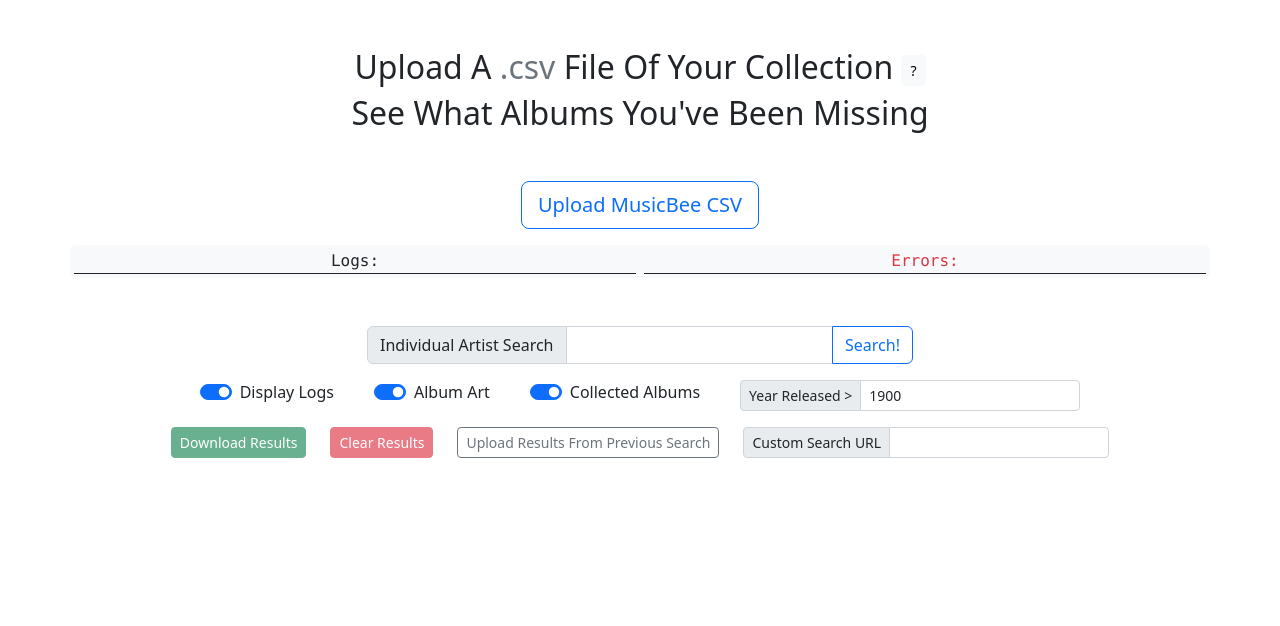
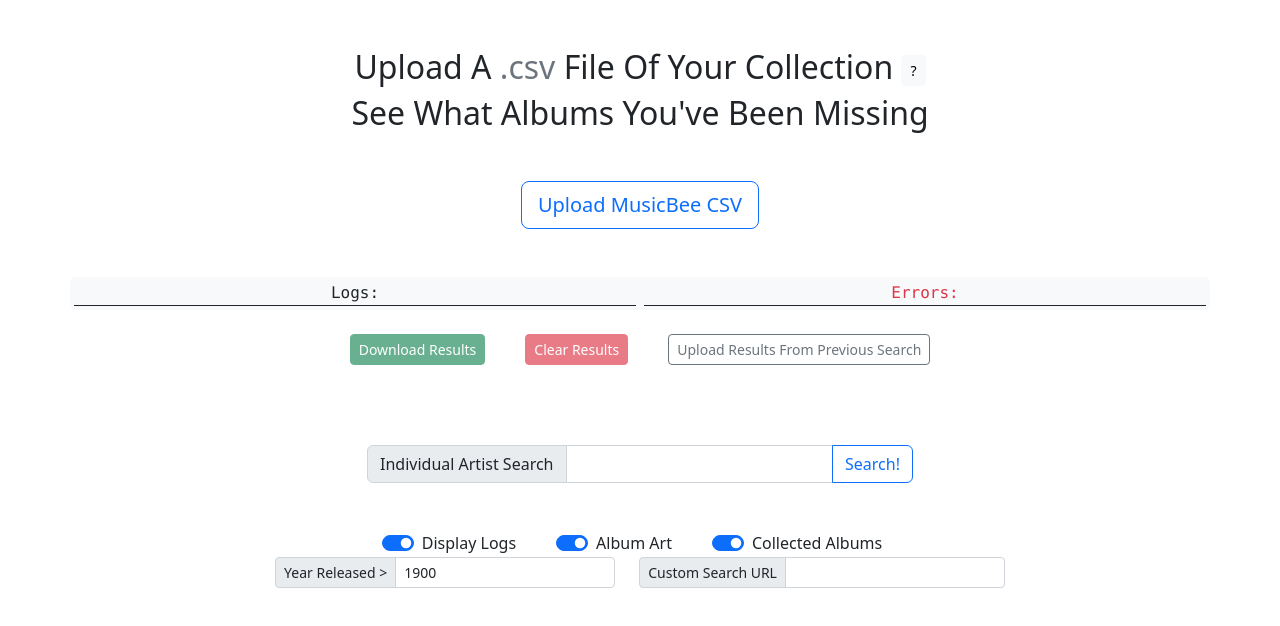
Before and after one commit to dave-ryan/find-new-releases, a Vue app: page / in a window 1280 px wide. Shown: the top 626 px of the page. Built offline with nearby package versions, Linux system fonts and the light colour scheme.

Commit message:
more styling changes

```diff
--- a/src/views/Home.vue
+++ b/src/views/Home.vue
@@ -20,7 +20,7 @@
           <h2>See What Albums You've Been Missing</h2>
         </div>
 
-        <div class="mb-3">
+        <div class="mb-5">
           <form>
             <label for="csvUpload" class="btn btn-lg btn-outline-primary">
               Upload MusicBee CSV
@@ -32,20 +32,22 @@
               accept=".csv"
               id="csvUpload"
             />
-            <span class="font-monospace" v-if="uploadedFileName.length > 0">
-              - {{ uploadedFileName }} -
-            </span>
+            <transition name="fade">
+              <span v-if="uploadedFileName.length > 0">
+                <span class="font-monospace"> - {{ uploadedFileName }} - </span>
                 <button
                   class="btn btn-primary btn-lg fw-bold"
                   @click="startDownload()"
-              :disabled="downloadStarted"
-              v-if="uploadedFileName.length > 0"
+                  :disabled="engineRunning || downloading"
                 >
                   Begin Download
                 </button>
+              </span>
+            </transition>
           </form>
         </div>
 
+        <div class="mb-5">
           <transition name="right">
             <div v-if="displayLogs" class="row mb-3">
               <div class="col-6 bg-light font-monospace p-1 rounded-start">
@@ -78,17 +80,64 @@
               </div>
             </div>
           </transition>
+          <div class="row justify-content-md-center">
+            <div class="col-md-auto">
+              <button
+                class="btn btn-sm btn-success m-2"
+                type="button"
+                @click="downloadCSV"
+                :disabled="
+                  engineRunning || downloading || computedFiltered.length < 1
+                "
+              >
+                Download Results
+              </button>
+            </div>
+            <div class="col-md-auto">
+              <button
+                class="btn btn-sm btn-danger m-2"
+                type="button"
+                @click="clearResults"
+                :disabled="
+                  engineRunning || downloading || computedFiltered.length < 1
+                "
+              >
+                Clear Results
+              </button>
+            </div>
+            <div class="col-md-auto">
+              <form>
+                <label
+                  for="previousSearchUpload"
+                  class="btn btn-sm btn-outline-secondary m-2"
+                >
+                  Upload Results From Previous Search
+                </label>
+                <input
+                  type="file"
+                  class="d-none input-group"
+                  @change="previousSearchUpload($event)"
+                  accept=".csv"
+                  id="previousSearchUpload"
+                  :disabled="engineRunning || downloading"
+                />
+              </form>
+            </div>
+          </div>
+        </div>
 
-        <div class="row mt-5 mb-3">
+        <br />
+
+        <div class="row mb-5">
           <div class="col"></div>
           <div class="col-xs-10 col-sm-8 col-lg-6">
-            <form @submit.prevent="discogsQuery(query.toLowerCase())">
-              <fieldset :disabled="downloadStarted">
+            <form @submit.prevent="discogsQuery(searchInput.toLowerCase())">
+              <fieldset :disabled="engineRunning || downloading">
                 <div class="input-group">
                   <span class="input-group-text">Individual Artist Search</span>
                   <input
                     type="text"
-                    v-model="query"
+                    v-model="searchInput"
                     class="form-control"
                     id="queryinput"
                     placeholder=""
@@ -102,13 +151,13 @@
           </div>
           <div class="col"></div>
         </div>
-      </div>
-    </div>
 
-    <div class="row justify-content-md-center mb-3">
+        <div class="row justify-content-md-center mt-5">
           <div class="col-md-auto">
             <div class="form-check form-switch form-check-inline">
-          <label class="form-check-label" for="logCheckbox">Display Logs</label>
+              <label class="form-check-label" for="logCheckbox"
+                >Display Logs</label
+              >
               <input
                 class="form-check-input"
                 type="checkbox"
@@ -121,7 +170,9 @@
           </div>
           <div class="col-md-auto">
             <div class="form-check form-switch form-check-inline">
-          <label class="form-check-label" for="albumcheckbox">Album Art</label>
+              <label class="form-check-label" for="albumcheckbox"
+                >Album Art</label
+              >
               <input
                 class="form-check-input"
                 type="checkbox"
@@ -147,6 +198,8 @@
               />
             </div>
           </div>
+        </div>
+        <div class="row justify-content-md-center mb-3">
           <div class="col-md-auto">
             <div class="input-group-sm input-group">
               <span class="input-group-text" id="basic-addon1"
@@ -161,46 +214,6 @@
               />
             </div>
           </div>
-    </div>
-
-    <div class="row justify-content-md-center mb-5">
-      <div class="col-md-auto">
-        <button
-          class="btn btn-sm btn-success"
-          type="button"
-          @click="downloadCSV"
-          :disabled="computedFiltered.length < 1"
-        >
-          Download Results
-        </button>
-      </div>
-      <div class="col-md-auto">
-        <button
-          class="btn btn-sm btn-danger"
-          type="button"
-          @click="clearResults"
-          :disabled="computedFiltered.length < 1"
-        >
-          Clear Results
-        </button>
-      </div>
-      <div class="col-md-auto">
-        <form>
-          <label
-            for="previousSearchUpload"
-            class="btn btn-sm btn-outline-secondary"
-          >
-            Upload Results From Previous Search
-          </label>
-          <input
-            type="file"
-            class="d-none input-group"
-            @change="previousSearchUpload($event)"
-            accept=".csv"
-            id="previousSearchUpload"
-          />
-        </form>
-      </div>
           <div class="col-md-auto">
             <div class="input-group-sm input-group">
               <span class="input-group-text">Custom Search URL</span>
@@ -210,6 +223,8 @@
                 class="form-control"
                 placeholder=""
               />
+            </div>
+          </div>
         </div>
       </div>
     </div>
@@ -225,8 +240,12 @@
                 <th scope="col">Album</th>
                 <th scope="col">Year</th>
                 <th scope="col">Id</th>
+                <transition name="fade">
                   <th scope="col" v-if="displayAlbums">Cover</th>
+                </transition>
+                <transition name="fade">
                   <th scope="col" v-if="customSearchUrl">Search Link</th>
+                </transition>
               </tr>
             </thead>
             <tbody class="table-group-divider align-middle">
@@ -255,6 +274,7 @@
                       >{{ album.id }}</a
                     >
                   </td>
+                  <transition name="fade">
                     <td v-if="displayAlbums">
                       <a
                         :href="
@@ -265,6 +285,8 @@
                         <img :src="album.thumb" alt="" class="album" />
                       </a>
                     </td>
+                  </transition>
+                  <transition name="fade">
                     <td v-if="customSearchUrl.length > 0">
                       <a
                         :href="
@@ -279,6 +301,7 @@
                         >Find It!</a
                       >
                     </td>
+                  </transition>
                 </tr>
               </template>
             </tbody>
@@ -358,18 +381,12 @@
   max-height: 300px;
   overflow-y: auto;
 }
-
-.left-enter-active {
-  transition: all 0.3s ease-out;
+.fade-enter-active,
+.fade-leave-active {
+  transition: all 0.7s ease-out;
 }
-
-.left-leave-active {
-  transition: all 0.5s cubic-bezier(1, 0.5, 0.8, 1);
-}
-
-.left-enter-from,
-.left-leave-to {
-  transform: translateX(-50px);
+.fade-enter-from,
+.fade-leave-to {
   opacity: 0;
 }
 
@@ -431,24 +448,24 @@ export default {
   data: function () {
     return {
       customSearchUrl: "",
-      query: "",
+      downloadedArtists: [],
+      downloading: false,
+      displayAlbums: true,
+      displayCollected: true,
+      displayLogs: true,
+      engineRunning: false,
       errors: [],
       errorsDiv: null,
+      filteredYear: 1900,
       logs: [],
       logsDiv: null,
-      downloadedArtists: [],
+      musicBeeFormula: "$Sum(<play count>, <album artist>)",
+      queryCount: 0,
+      readyToDownloadInfo: false,
+      searchInput: "",
       searchedArtists: [],
       uploadedFileName: "",
       uploadedAlbums: [],
-      downloadStarted: false,
-      downloadComplete: false,
-      displayAlbums: true,
-      displayCollected: true,
-      displayLogs: true,
-      readyToDownloadInfo: false,
-      queryCount: 0,
-      filteredYear: 1900,
-      musicBeeFormula: "$Sum(<play count>, <album artist>)",
     };
   },
   computed: {
@@ -463,6 +480,10 @@ export default {
         });
       });
     },
+  },
+  mounted() {
+    this.logsDiv = document.getElementById("logs-div");
+    this.errorsDiv = document.getElementById("errors-div");
   },
   methods: {
     snippedArtist(artistAlbumString) {
@@ -533,24 +554,22 @@ export default {
       }
     },
     startDownload() {
-      this.downloadStarted = true;
-      this.downloadComplete = false;
+      this.engineRunning = true;
       this.downloadEngine();
     },
     downloadEngine: function () {
       if (this.queryCount < this.uploadedAlbums.length) {
-        // console.log(this.queryCount, this.uploadedAlbums.length);
         this.discogsQuery(this.uploadedAlbums[this.queryCount][0]);
         this.queryCount += 1;
       } else {
+        this.engineRunning = false;
         this.logs.push("Download Complete!");
         if (this.logs.length > 5) {
           this.scrolly(this.logsDiv);
+          this.scrolly(this.errorsDiv);
         }
-        this.downloadComplete = true;
         console.log("Uploaded Albums:", this.uploadedAlbums);
         console.log("Downloaded Albums:", this.downloadedArtists);
-        // this.logsDiv.scrollIntoView(false);
       }
     },
     scrolly(div) {
@@ -559,8 +578,8 @@ export default {
       }, 1050);
     },
     discogsQuery: function (artist) {
-      this.logsDiv = document.getElementById("logs-div");
-      this.errorsDiv = document.getElementById("errors-div");
+      this.searchInput = "";
+
       if (!this.duplicationCheck(artist)) {
         this.searchedArtists.push([artist, ""]);
         this.logs.push(`Downloading Info on '${artist}'...`);
@@ -568,11 +587,14 @@ export default {
           this.scrolly(this.logsDiv);
         }
 
+        if (this.engineRunning) {
           var self = this;
           setTimeout(function () {
             self.downloadEngine();
           }, 1000);
+        }
 
+        this.downloading = true;
         axios
           .get(
             `https://api.discogs.com/database/search?type=master&artist=${artist.replace(
@@ -581,8 +603,7 @@ export default {
             )}&format=album&token=vwbBWENsiqyNVUgWWlunGyTKRxXHVSHJNHosZUyj`
           )
           .then((response) => {
-            // console.log("discogs response", response);
-            // this.queryCount += 1;
+            this.downloading = false;
 
             //check if it's unable to find anything
             if (response.data.results.length === 0) {
@@ -646,23 +667,19 @@ export default {
             this.downloadedArtists = this.downloadedArtists.sort((a, b) => {
               return a.artist > b.artist ? 1 : -1;
             });
-
-            //clear out the search (for single search)
-            if (artist === this.query) {
-              this.query = "";
-            }
           })
           .catch((errors) => {
+            this.downloading = false;
             this.errors.push(`ERROR! ${errors}`);
             if (this.errors.length > 5) {
               this.scrolly(this.errorsDiv);
             }
           });
       } else {
-        // console.log("dupe detected, and ignored");
+        this.errors.push(`Already downloaded info on '${artist}'`);
+        // small hiccup before next query
         self = this;
         setTimeout(function () {
-          // console.log("Executed after 1 second");
           self.downloadEngine();
         }, 200);
       }
@@ -697,8 +714,9 @@ export default {
         this.searchedArtists = [];
         this.logs = [];
         this.errors = [];
-        this.downloadStarted = false;
-        this.downloadComplete = false;
+        this.readyToDownloadInfo = false;
+        this.searchInput = "";
+        this.uploadedFileName = "";
       }
     },
   },
```
Lines whose indentation alone changed are shown as unchanged.
